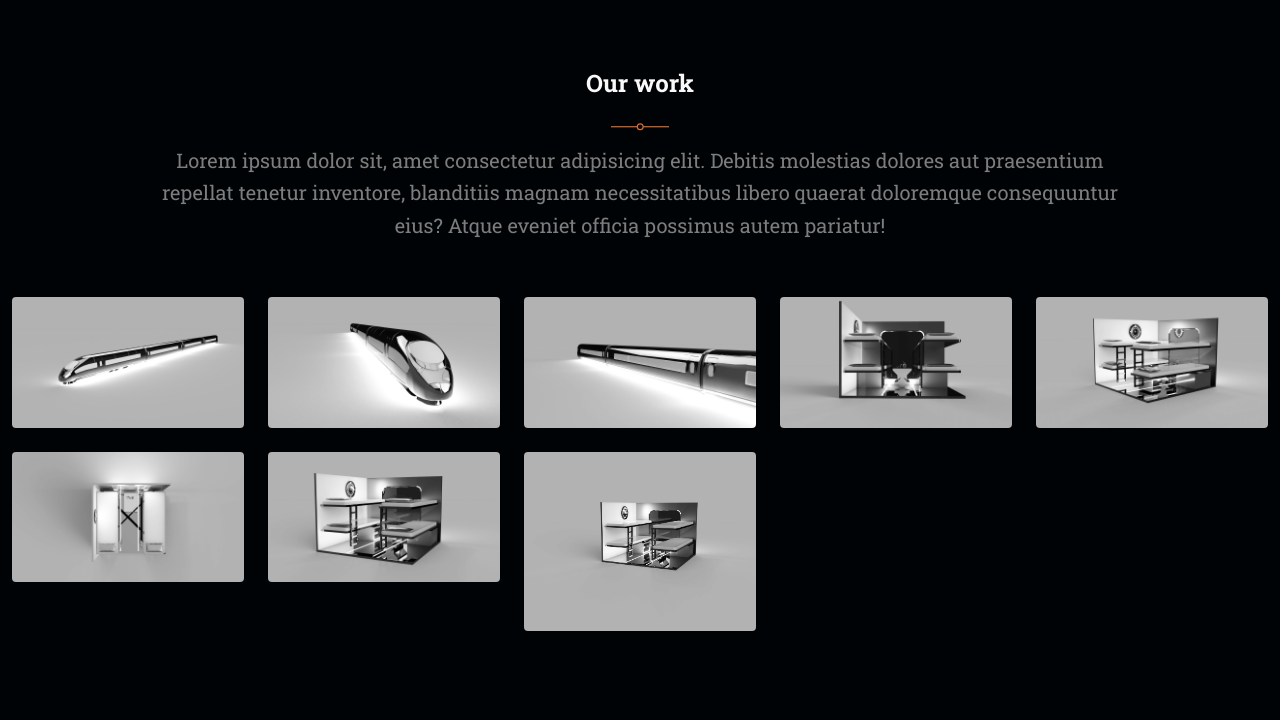
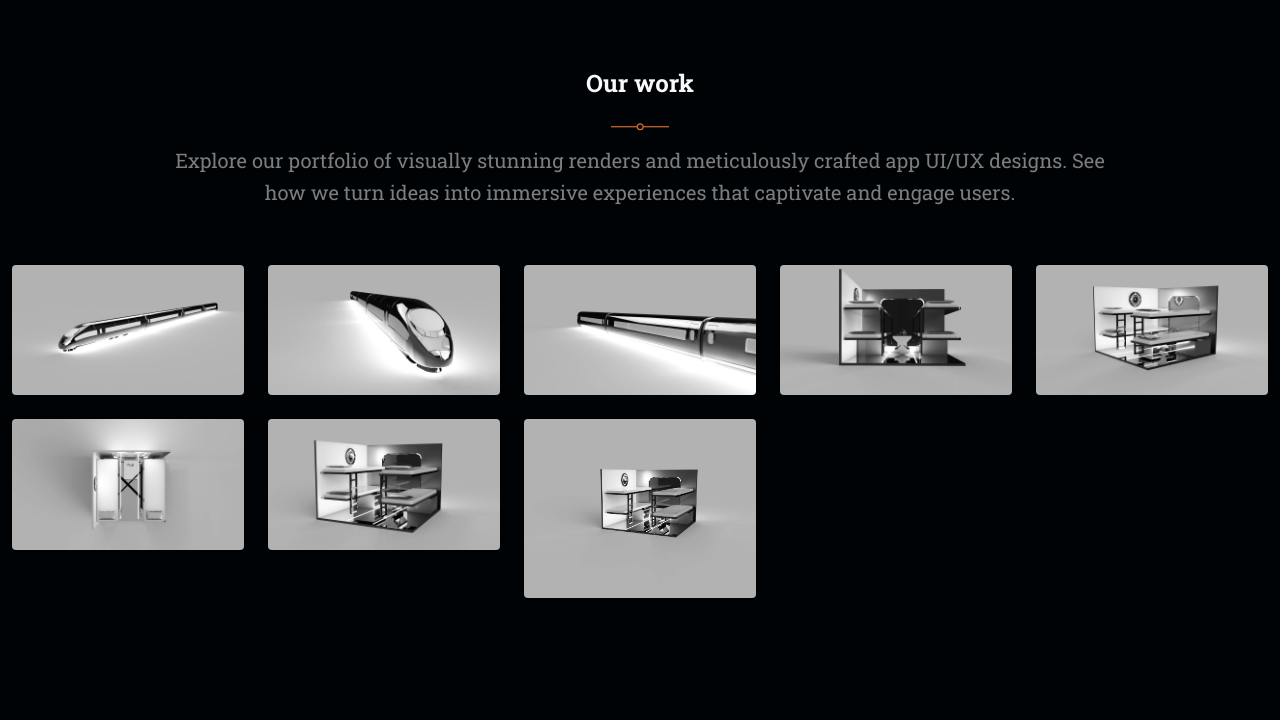
Before and after one commit to rex69420/ts-railenquish-creative-23, a Flask app: page / in a window 1280 px wide. Shown: the part 1456-2176 px from the top of the page. Run offline with Flask 2, Linux system fonts and the light colour scheme; some libraries are stand-ins or nearby versions.

Commit message:
text changes

```diff
--- a/templates/index.html
+++ b/templates/index.html
@@ -287,10 +287,7 @@
 						<line x1="45.1" y1="30.4" x2="0" y2="30.4" class="stroke-primary"
 							style="stroke-width: 2;stroke-miterlimit: 10;"></line>
 					</svg>
-					<p class="text-gray-500 leading-relaxed font-light text-xl mx-auto pb-2">Lorem ipsum dolor sit, amet
-						consectetur adipisicing elit. Debitis molestias dolores aut praesentium repellat tenetur
-						inventore, blanditiis magnam necessitatibus libero quaerat doloremque consequuntur eius? Atque
-						eveniet officia possimus autem pariatur!
+					<p class="text-gray-500 leading-relaxed font-light text-xl mx-auto pb-2">Explore our portfolio of visually stunning renders and meticulously crafted app UI/UX designs. See how we turn ideas into immersive experiences that captivate and engage users.
 					</p>
 				</header>
 			</div>
@@ -299,7 +296,7 @@
 					data-wow-duration="1s">
 					<div class="relative overflow-hidden cursor-pointer mb-6">
 						<a href="{{ url_for('static', filename='index/img/renders/train1.png') }}" data-gallery="gallery1"
-							data-glightbox="title:Sideview of Train" class="glightbox3">
+							data-glightbox="title:Side View of Train" class="glightbox3">
 							<img class="block w-full h-auto transform duration-500 grayscale hover:scale-125 rounded"
 								src="{{ url_for('static', filename='index/img/renders/train1.png') }}" alt="Image Description">
 							<div
```
